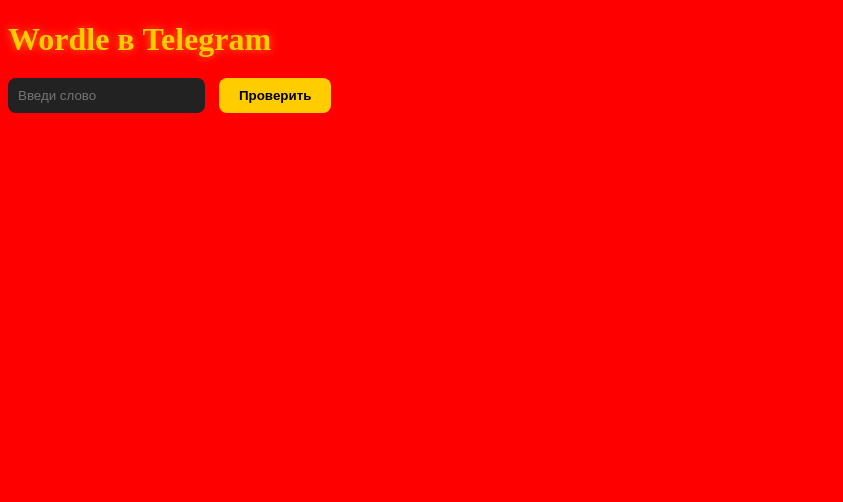
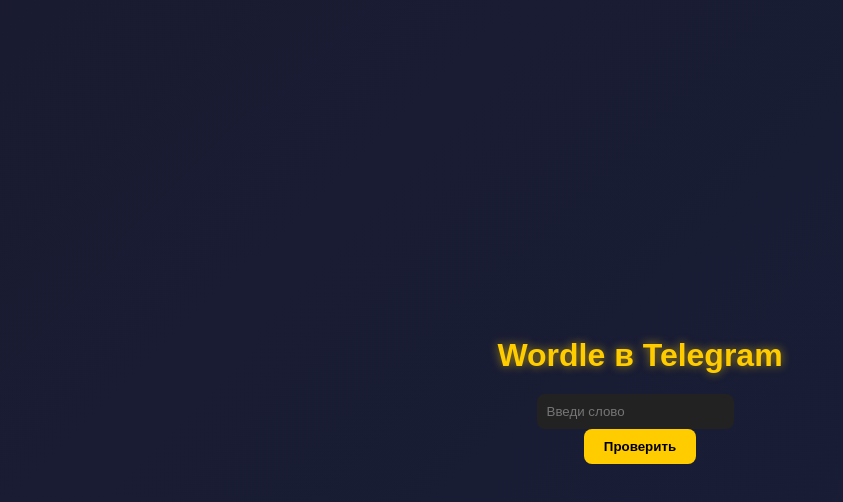
Before and after one commit to iosiflenin7/wordle-game, a plain HTML site: page index.html in a window 1280 px wide. Shown: the whole page, without its empty margins (0-843 px from the left). Drawn offline with Linux system fonts and the light colour scheme.

Commit message:
Update style.css

```diff
--- a/style.css
+++ b/style.css
@@ -1,7 +1,5 @@
 /* Общий стиль */
 body {
-  background: red;
-}
   margin: 0;
   padding: 0;
   font-family: Arial, sans-serif;
```
